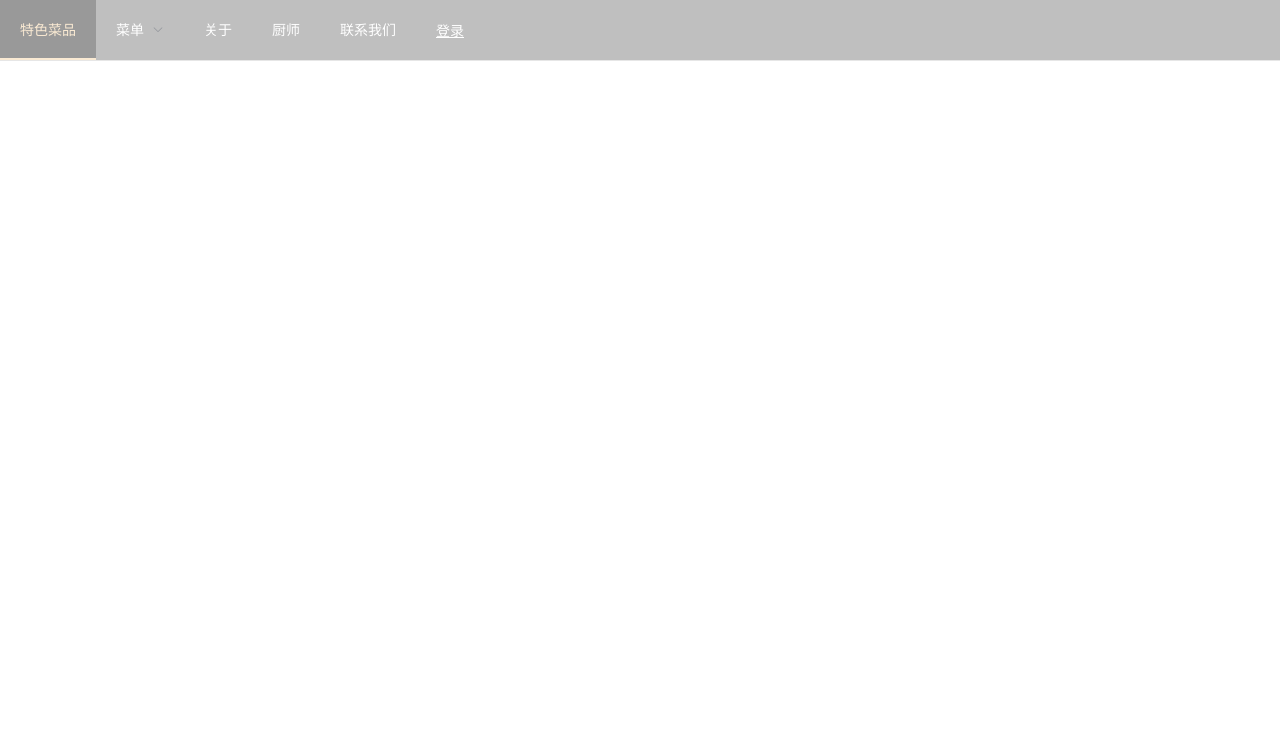
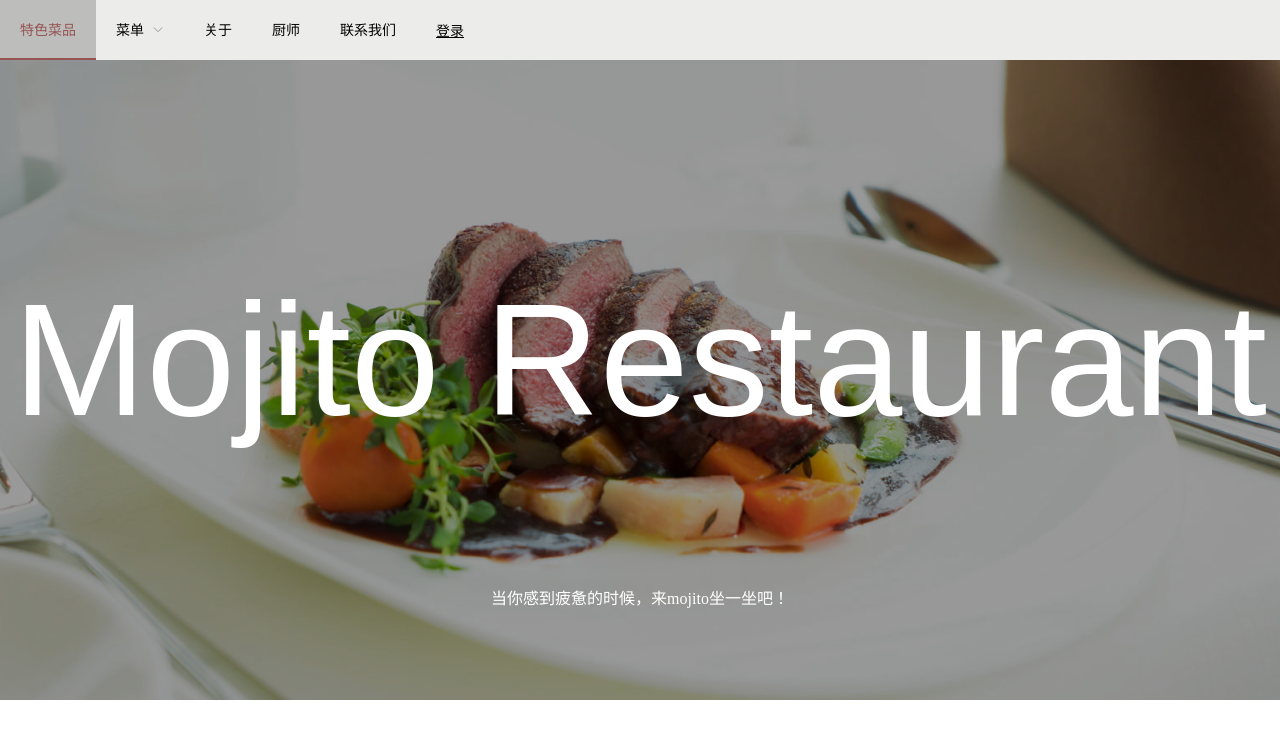
Before and after one commit to JamSue/Mojito_Restaurant, a Vue app in the folder main/: page / in a window 1280 px wide. Shown: the top 738 px of the page. Built offline with nearby package versions, Linux system fonts and the light colour scheme.

Commit message:
主页面代码增加

```diff
--- a/main/src/components/homePage.vue
+++ b/main/src/components/homePage.vue
@@ -1,5 +1,15 @@
 <template>
-  <nav-tab></nav-tab>
+  <el-container>
+    <nav-tab></nav-tab>
+    <div class="intro">
+      <div class="overlay">
+        <div class=" intro-text">
+          <h1>{{ $t("homePage.title") }}</h1>
+          <p>{{ $t("homePage.description") }}</p>
+        </div>
+      </div>
+    </div>
+  </el-container>
 </template>
 
 <script>
@@ -10,6 +20,44 @@ export default {
 }
 </script>
 
-<style>
-
+<style scoped>
+  .intro {
+    background: url('@/assets/intro-bg.jpg') center center no-repeat;
+    display: flex;
+    width: 100%;
+    height: 80vh;
+    padding: 0;
+    margin:0;
+    left: 0%;
+    position: fixed;
+    -webkit-background-size: cover;
+    -moz-background-size: cover;
+    background-size: cover;
+    background-color: #939391;
+    -o-background-size: cover;
+  }
+  .overlay {
+    background: rgba(0, 0, 0, 0.4);
+    text-align: center;
+    width: 100%;
+    display: flex;
+    justify-content: center;
+    align-items: center;
+  }
+  .intro h1 {
+    font-family: 'Brush Script MT', sans-serif;
+    color: #fff;
+    font-size: 10em;
+    font-weight: 500;
+    padding-top: 500;
+    text-align: center;
+  }
+  .intro p {
+    font-family: 'Rochester', cursive;
+    color: #fff;
+    font-size: 1em;
+    /* em相对于父元素的大小单位 */
+    font-weight: 400;
+    margin-top: 0;
+  }
 </style>
--- a/main/src/components/mainPage/navTab.vue
+++ b/main/src/components/mainPage/navTab.vue
@@ -1,6 +1,6 @@
 <template>
   <el-menu :default-active="activeIndex2" class="el-menu-demo" mode="horizontal" @select="handleSelect"
-    background-color="#BFBFBF" text-color="#fff" active-text-color="#FAEAD3">
+    background-color="#ECECEA" text-color="#000" active-text-color="#965454">
     <el-menu-item index="1">{{ $t('homePage.species') }}</el-menu-item>
     <el-submenu index="2">
       <template slot="title">{{ $t('homePage.menu') }}</template>
--- a/main/src/lang/zh.json
+++ b/main/src/lang/zh.json
@@ -9,7 +9,9 @@
         "breakfast": "元气早餐",
         "mainDish": "主菜 ^_^",
         "soup": "小炒/汤羹",
-        "desert": "甜品 &_&"
+        "desert": "甜品 &_&",
+        "title": "Mojito Restaurant",
+        "description": "当你感到疲惫的时候，来mojito坐一坐吧！"
     }
 
 }
```
Also changed, not shown: main/src/components/mainPage/introPage.vue (added, +13 -0 lines), main/src/assets/intro-bg.jpg (added), main/src/assets/logo.png.
